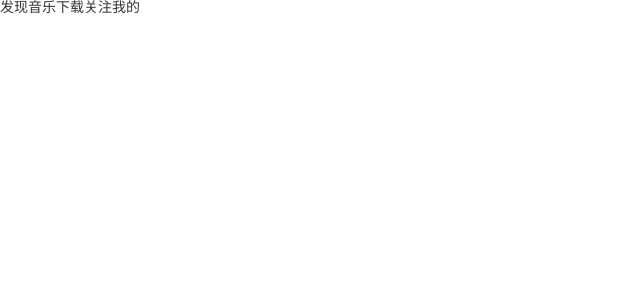
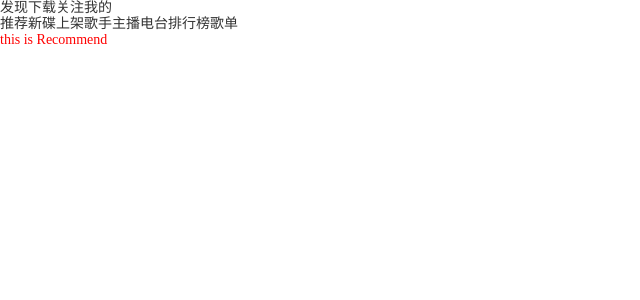
Before and after one commit to cube1345/react_music, a React (Vite) app: page /#/discover/recommend in a window 1280 px wide. Before the commit this address had no page. Shown: the top 300 px of the page, without its empty margins (0-640 px from the left). Built offline with nearby package versions, Linux system fonts and the light colour scheme.

Commit message:
update router

```diff
--- a/package.json
+++ b/package.json
@@ -11,11 +11,13 @@
     "prettier": "prettier --write ."
   },
   "dependencies": {
+    "@reduxjs/toolkit": "^2.8.2",
     "antd": "^5.25.3",
     "craco-less": "2.1.0-alpha.0",
     "normalize.css": "^8.0.1",
     "react": "^19.1.0",
     "react-dom": "^19.1.0",
+    "react-redux": "^9.2.0",
     "react-router-dom": "^7.6.1"
   },
   "devDependencies": {
--- a/src/App.tsx
+++ b/src/App.tsx
@@ -8,7 +8,7 @@ function App() {
   return (
     <>
        <div className='nav'>
-        <Link to="/discover">发现音乐</Link>
+        <Link to="/discover">发现</Link>
         <Link to="/download">下载</Link>
         <Link to="/focus">关注</Link>
         <Link to="/mine">我的</Link>
--- a/src/assets/css/common.less
+++ b/src/assets/css/common.less
@@ -1,3 +1,4 @@
 body{
   font-size: 14px;
+  color: red;
 }
--- a/src/pages/discover/index.tsx
+++ b/src/pages/discover/index.tsx
@@ -1,10 +1,21 @@
-import React from "react";
 
+import React, { Suspense } from 'react';
+import { Outlet , Link} from 'react-router-dom';
 const Discover = () => {
 
   return(
     <>
-      <div>this is discover</div>
+      <div>
+        <Link to="/discover/recommend">推荐</Link>
+        <Link to="/discover/album">新碟上架</Link>
+        <Link to="/discover/artist">歌手</Link>
+        <Link to="/discover/djradio">主播电台</Link>
+        <Link to="/discover/ranking">排行榜</Link>
+        <Link to="/discover/songs">歌单</Link>
+      </div>
+      <Suspense fallback={<div>Loading...</div>}>
+       <Outlet />
+      </Suspense>
     </>
   );
 }
--- a/src/router/index.tsx
+++ b/src/router/index.tsx
@@ -10,21 +10,51 @@ import Discover from "@/pages/discover"; */
 
 const Download = lazy(() => import('@/pages/download'));
 const Focus = lazy(() => import('@/pages/focus'));
-const Mine = lazy(() => import('@/pages/mine'));
+const Mine = lazy(() => import('@/pages/discover/child-views/mine'));
 const Discover = lazy(() => import('@/pages/discover'));
-
+const Recommend = lazy(() => import('@/pages/discover/child-views/recommend'));
+const Album = lazy(() => import('@/pages/discover/child-views/album'));
+const Artist = lazy(() => import('@/pages/discover/child-views/artist'));
+const Djradio = lazy(() => import('@/pages/discover/child-views/djradio'));
+const Ranking = lazy(() => import('@/pages/discover/child-views/ranking'));
+const Songs = lazy(() => import('@/pages/discover/child-views/songs'));
 
 const routes: RouteObject[] = [
   {
     path: '/',
-    element: <Navigate to='/discover'/>
+    element: <Navigate to="discover"/>
   },
   {
     path:'/discover',
     element:<Discover />,
     children: [
       {
-        path: '',
+        path: '/discover',
+        element: <Navigate to='/discover/recommend' />
+      },
+      {
+        path: '/discover/recommend',
+        element: <Recommend />
+      },
+      {
+        path: '/discover/album',
+        element: <Album />
+      },
+      {
+        path: '/discover/artist',
+        element: <Artist />
+      },
+      {
+        path: '/discover/djradio',
+        element: <Djradio />
+      },
+      {
+        path: '/discover/ranking',
+        element: <Ranking />
+      },
+      {
+        path: '/discover/songs',
+        element: <Songs />
       }
     ]
   },
```
Also changed, not shown: src/pages/discover/child-views/album/index.tsx (renamed from src/pages/discover/album/index.tsx), src/pages/discover/child-views/artist/index.tsx (renamed from src/pages/discover/artist/index.tsx), src/pages/discover/child-views/djradio/index.tsx (renamed from src/pages/discover/djradio/index.tsx), src/pages/discover/child-views/mine/index.tsx (renamed from src/pages/mine/index.tsx), src/pages/discover/child-views/ranking/index.tsx (renamed from src/pages/discover/ranking/index.tsx), src/pages/discover/child-views/recommend/index.tsx (renamed from src/pages/discover/recommend/index.tsx), src/pages/discover/child-views/songs/index.tsx (renamed from src/pages/discover/songs/index.tsx), 1 other file (tests, documents, lock files or other folders).
